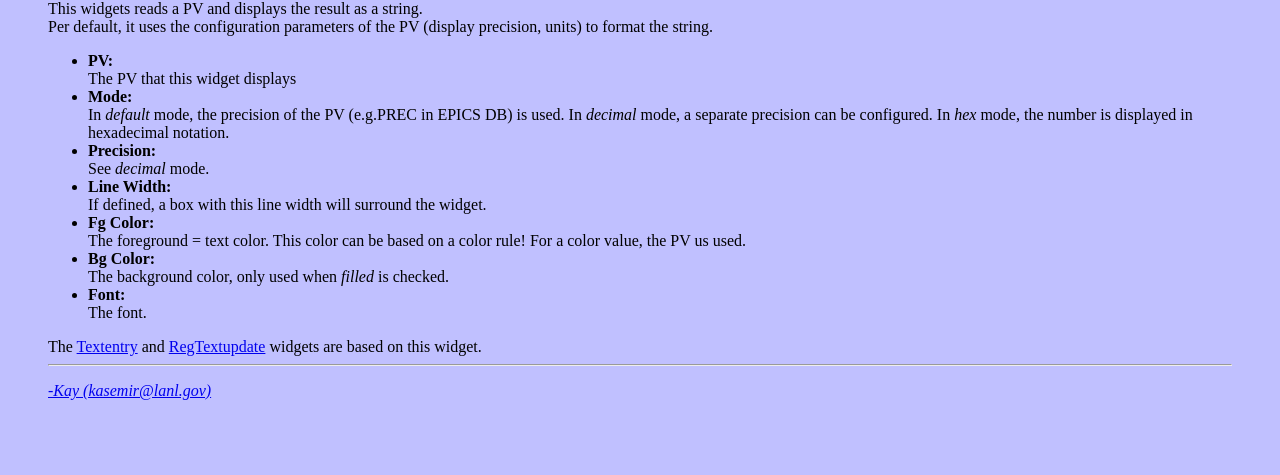
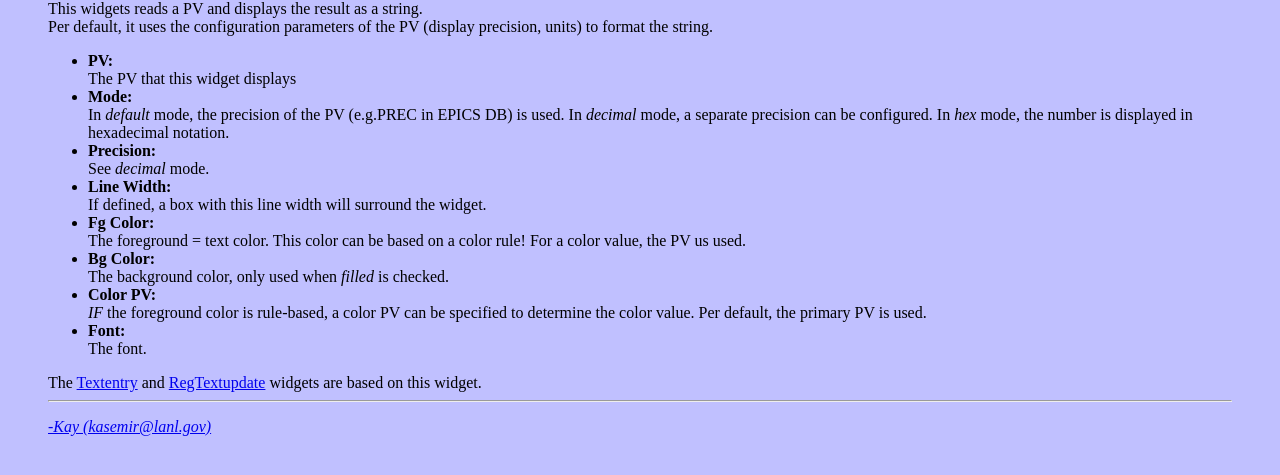
Before and after one commit to gnartohl/edm, a plain HTML site: page pvFactory/textupdate.htm in a window 1280 px wide. Shown: the part 55-530 px from the top of the page. Drawn offline with Linux system fonts and the light colour scheme.

Commit message:
Added color PV

```diff
--- a/pvFactory/textupdate.htm
+++ b/pvFactory/textupdate.htm
@@ -28,6 +28,10 @@
       rule! For a color value, the PV us used.
   <LI><B>Bg Color:</B><br>
       The background color, only used when <I>filled</I> is checked.
+  <LI><B>Color PV:</B><br>
+      <I>IF</I> the foreground color is rule-based, a color PV
+      can be specified to determine the color value.
+      Per default, the primary PV is used.
   <LI><B>Font:</B><br>
       The font.
   </UL>
```
Also changed, not shown: 3 other files.
